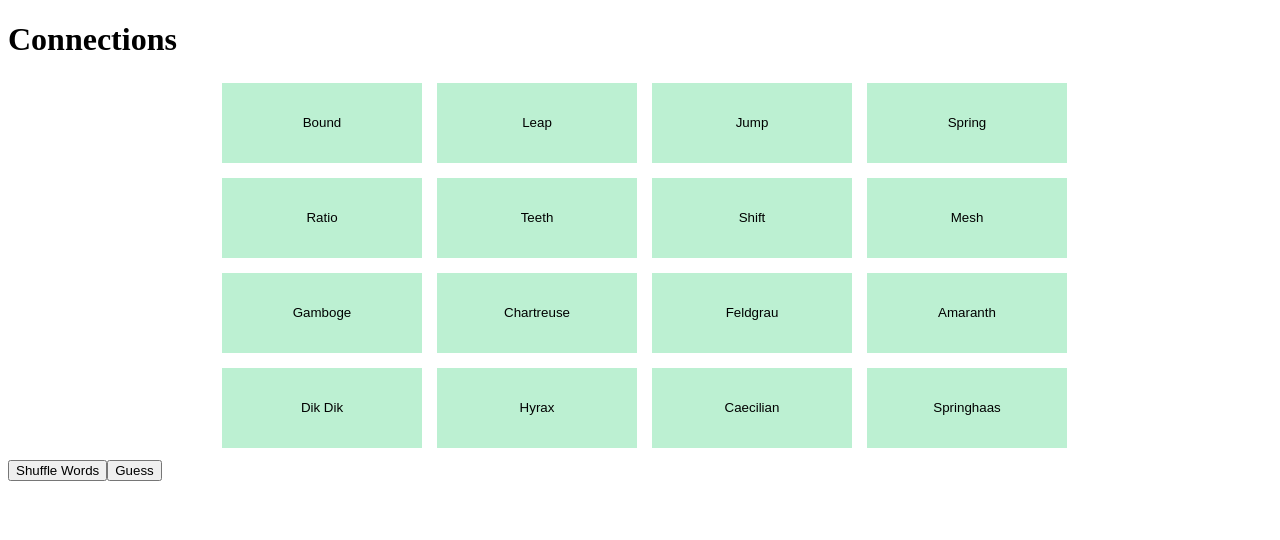
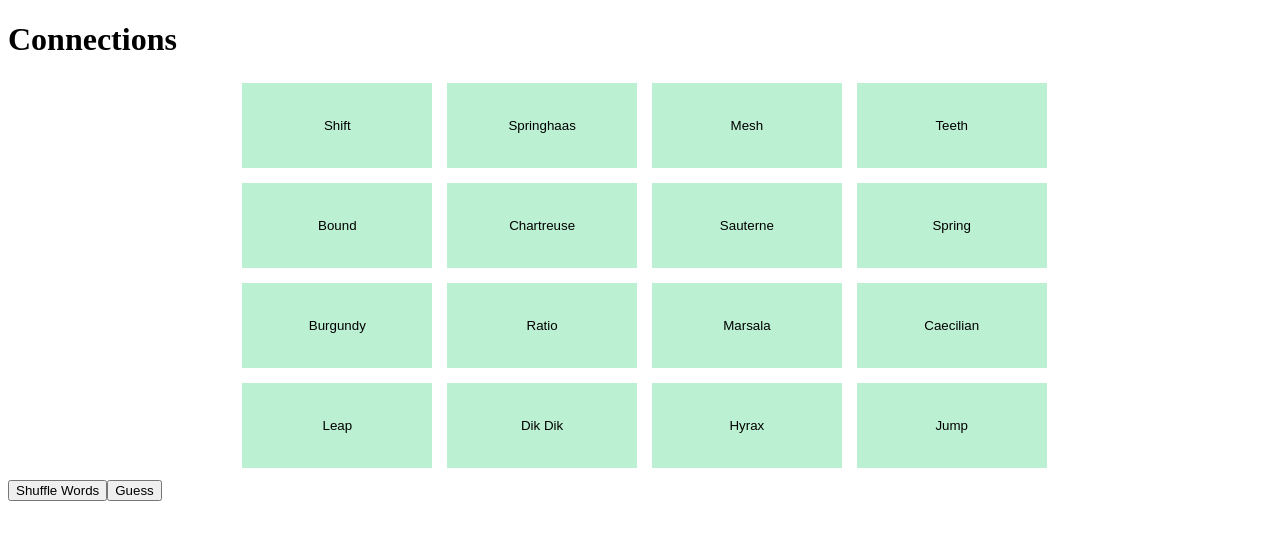
Before and after one commit to scottysimply/connections, a Vue app: page / in a window 1280 px wide. Shown: the top 540 px of the page. Built offline with nearby package versions, Linux system fonts and the light colour scheme.

Commit message:
Removed Connection.vue

```diff
--- a/src/components/Connection.vue
+++ /dev/null
@@ -1,33 +0,0 @@
-<script>
-    export default {
-        data() {
-            return {
-                hint: this.ctnData.hint,
-                id: this.ctnData.id,
-                words: this.ctnData.words,
-            }
-        },
-        props: ['ctnData', 'solved'],
-        methods: {
-            onSelected(isSelected, btnWord) {
-                this.$emit("grandchildselected", isSelected, btnWord)
-            },
-        },
-        emits: ['grandchildselected']
-    }
-</script>
-<template>
-    <game-button v-if="!this.solved" v-for="word in this.words" v-on:childselected="onSelected">{{word}}</game-button>
-    <solved-label v-if="this.solved">{{this.hint}}</solved-label>
-</template>
-<style>
-    * {
-        --connection-1: #f6ec91;
-        --connection-2: #ed97c9;
-        --connection-3: #88bffa;
-        --connection-4: #ac8bd6;
-    }
-    .solved-connection {
-        grid-column: 1/-1;
-    }
-</style>
--- a/src/components/Game.vue
+++ b/src/components/Game.vue
@@ -1,5 +1,8 @@
 <script>
     export default {
+        mounted() {
+            this.seed = this.generateSeed(this.getState().length);
+        },
         data() {
             return {
                 connections: [
@@ -7,10 +10,10 @@
                         id: 1,
                         hint: "Lift-offs",
                         words: [
-                            "Bound",
-                            "Leap",
-                            "Jump",
-                            "Spring"
+                            {word:"Bound", selected: false},
+                            {word:"Leap", selected: false},
+                            {word:"Jump", selected: false},
+                            {word:"Spring", selected: false},
                         ],
                         solved: false,
                     },
@@ -18,41 +21,40 @@
                         id: 2,
                         hint: "Gears",
                         words: [
-                            "Ratio",
-                            "Teeth",
-                            "Shift",
-                            "Mesh"
+                            {word:"Ratio", selected: false},
+                            {word:"Teeth", selected: false},
+                            {word:"Shift", selected: false},
+                            {word:"Mesh", selected: false},
                         ],
                         solved: false,
                     },
                     {
                         id: 3,
-                        hint: "Colors",
+                        hint: "Alcoholic Colors",
                         words: [
-                            "Gamboge",
-                            "Chartreuse",
-                            "Feldgrau",
-                            "Amaranth"
+                            {word:"Marsala", selected: false},
+                            {word:"Chartreuse", selected: false},
+                            {word:"Sauterne", selected: false},
+                            {word:"Burgundy", selected: false},
                         ],
                         solved: false,
                     },
                     {
                         id: 4,
-                        hint: "Exotic Pets",
+                        hint: "Animals With Weird Names",
                         words: [
-                            "Dik Dik",
-                            "Hyrax",
-                            "Caecilian",
-                            "Springhaas"
+                            {word:"Dik Dik", selected: false},
+                            {word:"Hyrax", selected: false},
+                            {word:"Caecilian", selected: false},
+                            {word:"Springhaas", selected: false},
                         ],
                         solved: false,
                     },
                 ],
-                selected: [
-
-                ]
+                solvedConnections: [],
+                seed: [],
+                flattenedConnections: [],
             }
-
         },
         methods: {
             getState() {
@@ -61,8 +63,15 @@
 
                 // Add to array
                 for (let ctn of this.connections) {
-                    for (let word of ctn.words) {
-                        words.push(word);
+                    for (let wordData of ctn.words) {
+                        words.push({word: wordData.word, selected: wordData.selected, id: ctn.id, solved: ctn.solved, hint: ctn.hint});
+                    }
+                }
+
+                // Utilize random seed
+                if (this.seed.length != 0) {
+                    for (let i = 0; i < words.length; i++) {
+                        [words[i], words[this.seed[i]]] = [words[this.seed[i]], words[i]]
                     }
                 }
 
@@ -70,93 +79,95 @@
                 return words;
             },
             onGuess() {
-                switch (this.selected.length) {
-                    case 0:
-                    case 1:
-                    case 2:
-                    case 3:
-                        console.log("too few selected");
-                        return; // It isn't a "wrong" guess if you don't select 4.
-                    // Only length 4 can be a correct guess.
-                    case 4:
-                        /* Algorithm should:
-                         * To start, we need to find the first connection with any seleted words.
-                         * This will require 2 for loops. The outer loop will check the connections, the inner loop will check the selected words. Both will be forEach loops with index.
-                         *
-                         *
-                         *
-                        */
-                        // Check each connection
-                        for (let ctnIndex = 0; ctnIndex < this.connections.length; ctnIndex++) {
-                            // Check each selected word for this connection
-                            let selected_count = 0;
-                            for (let selIndex = 0; selIndex < this.selected.length; selIndex++) {
-                                // Check if connection contains selected word
-                                if (this.connections[ctnIndex].words.includes(this.selected[selIndex])) {
-                                    selected_count++;
-                                }
-                                // On last iteration, check how many words were selected
-                                if (selIndex == this.selected.length - 1) {
-                                    if (selected_count == 4) {
-                                        // Solved!
-                                        this.correctGuess(this.connections[ctnIndex]);
-                                        return;
-                                    }
-                                    else if (selected_count > 0) {
-                                        // Guess was incorrect.
-                                        this.wrongGuess();
-                                        return;
-                                    }
-                                    else {
-                                        // Do nothing
-                                        break;
-                                    }
-                                }
-                            }
+                // Get word array length
+                const wordsLength = this.connections[0].words.length;
+
+                // Map connections to selected words count
+                let selectedCount = this.connections.map((ctn) => {
+                    // Return count of selected words
+                    return ctn.words.filter((wordData) => wordData.selected).length;
+                });
+
+                // If sum of every item in selected words count is not equal to words length, don't count that as a guess
+                if (selectedCount.reduce((prev, current) => prev+current) == wordsLength) {
+                    // Now determine whether the guess was correct or not.
+                    for (let i = 0; i < selectedCount.length; i++) {
+                        if (selectedCount[i] == wordsLength) {
+                            this.correctGuess(this.connections[i]);
+                            return;
                         }
-                        break;
-                    default: // If anything else went wrong (exception?), give wrong guess
-                        this.wrongGuess();
-                        break;
+                        else if (i == selectedCount.length - 1) {
+                            this.wrongGuess();
+                            return;
+                        }
+                    }
+                }
+                else {
+                    console.log("Incorrect amount selected");
                 }
             },
             correctGuess(connection) {
-                console.log("correct");
                 // Change connections data to solved:
-                connection.solved = !connection.solved;
-                // Unselect the connections
-                this.selected = [];
+                connection.solved = true;
+                this.solvedConnections.push(connection);
+
+                // Deselect
+                this.deselectWords();
             },
             wrongGuess() {
-                console.log("L bozo");
-                // Unselect connections
-                this.selected = [];
+                this.deselectWords();
+            },
+            deselectWords() {
+                for (let ctn of this.connections) {
+                    for (let wordData of ctn.words) {
+                        wordData.selected = false;
+                    }
+                }
             },
             onSelected(isSelected, word) {
-                if (isSelected) {
-                    this.selected.push(word)
-                }
-                else {
-                    let index = this.selected.findIndex((element) => element == word);
-                    if (index != -1) {
-                        this.selected.splice(index, 1);
+                for (let ctn of this.connections) {
+                    for (let wordData of ctn.words) {
+                        if (wordData.word == word) {
+                            wordData.selected = isSelected;
+                        }
                     }
                 }
-            }
+            },
+            onShuffle() {
+                this.seed = generateSeed(this.seed.length);
+            },
+            generateSeed(length) {
+                // Shuffle algorithm
+                let indices = [];
+                for (let i = 0; i < length; i++) {
+                    let index = Math.floor(Math.random() * i);
+                    indices.push(index);
+                }
+                return indices;
+            },
         }
     }
 </script>
 <template>
     <div id="gameBoard" class="game-board">
-        <connection v-for="ctn in this.connections" :ctn-data="ctn" v-on:grandchildselected="onSelected" :solved="ctn.solved"></connection>
+        <solved-label v-for="solvedCtn in this.solvedConnections" :ctn-data="solvedCtn" :class="`connection-${solvedCtn.id}`">{{solvedCtn.hint}}</solved-label>
+        <template v-for="unsolvedCtn in this.getState()">
+            <game-button v-if="!unsolvedCtn.solved" v-on:childselected="onSelected" :selected="unsolvedCtn.selected">{{unsolvedCtn.word}}</game-button>
+        </template>
+        <!-- <template v-for="ctn in this.connections" :ctn-data="ctn" :solved="ctn.solved">
+            <game-button v-if="!ctn.solved" v-for="wordData in ctn.words" v-on:childselected="onSelected" :selected="wordData.selected">{{wordData.word}}</game-button>
+            <solved-label v-if="ctn.solved" :ctn-data="ctn" :class='`connection-${ctn.id}`'>{{ctn.hint}}</solved-label>
+        </template> -->
     </div>
-    <button id="btn-shuffle">Shuffle Words</button>
+    <button id="btn-shuffle" v-on:click="this.onShuffle">Shuffle Words</button>
     <button id="btn-guess" v-on:click="this.onGuess">Guess</button>
 </template>
 <style>
     .game-board {
         display: grid;
-        grid-template: auto auto auto auto / auto auto auto auto;
+        grid-template: 100px 100px 100px 100px / 20% 20% 20% 20%;
         justify-content: center;
+        width: 80vw;
+        margin: auto auto auto auto;
     }
 </style>
--- a/src/components/GameButton.vue
+++ b/src/components/GameButton.vue
@@ -1,16 +1,15 @@
 <script>
     export default {
-        data() {
-            return {
-                selected: false,
+        methods: {
+            on_click() {
+                // This is incredibly jank but hear me out.
+                // 1. Send opposite selection state to the parent component (Game.vue)
+                // 2. Parent component will swap state in this.connections
+                // 3. Prop 'selected' is reactive, and updates accordingly.
+                this.$emit('childselected', !this.selected, this.$refs.wordSlot.textContent);
             }
         },
-        methods: {
-            on_click() {
-                this.selected = !this.selected;
-                this.$emit('childselected', this.selected, this.$refs.wordSlot.textContent);
-            }
-        },
+        props: ['selected'],
         emits: ['childselected']
     }
 </script>
@@ -26,8 +25,6 @@
         background-color: var(--button-unselected);
         border: none;
         margin: 3px 3px 12px 12px;
-        height: 80px;
-        width: 200px;
     }
     .selected {
         background-color: var(--button-selected);
--- a/src/components/SolvedLabel.vue
+++ b/src/components/SolvedLabel.vue
@@ -1,25 +1,33 @@
 <script>
     export default {
-        data() {
-            return {
-
-            }
-        },
+        props: ['ctnData', 'id']
     }
 </script>
 <template>
     <div class="solved-connection">
-        <p class="solved-text"><slot></slot></p>
+        <p class="solved-hint"><slot></slot></p>
+        <p class="solved-words"><span v-for="word in ctnData.words" class="word">{{word.word}}</span></p>
     </div>
 </template>
 <style>
-    * {
-        --connection-1: #f6ec91;
-        --connection-2: #ed97c9;
-        --connection-3: #88bffa;
-        --connection-4: #ac8bd6;
+    .connection-1 {
+        background-color: #f6ec91;
+    }
+    .connection-2 {
+        background-color: #ed97c9;
+    }
+    .connection-3 {
+        background-color: #88bffa;
+    }
+    .connection-4 {
+        background-color: #ac8bd6;
     }
     .solved-connection {
         grid-column: 1/-1;
+        margin: 3px 3px 12px 12px;
+        text-align: center;
+    }
+    .word:not(:last-child)::after {
+        content: ", ";
     }
 </style>
```
